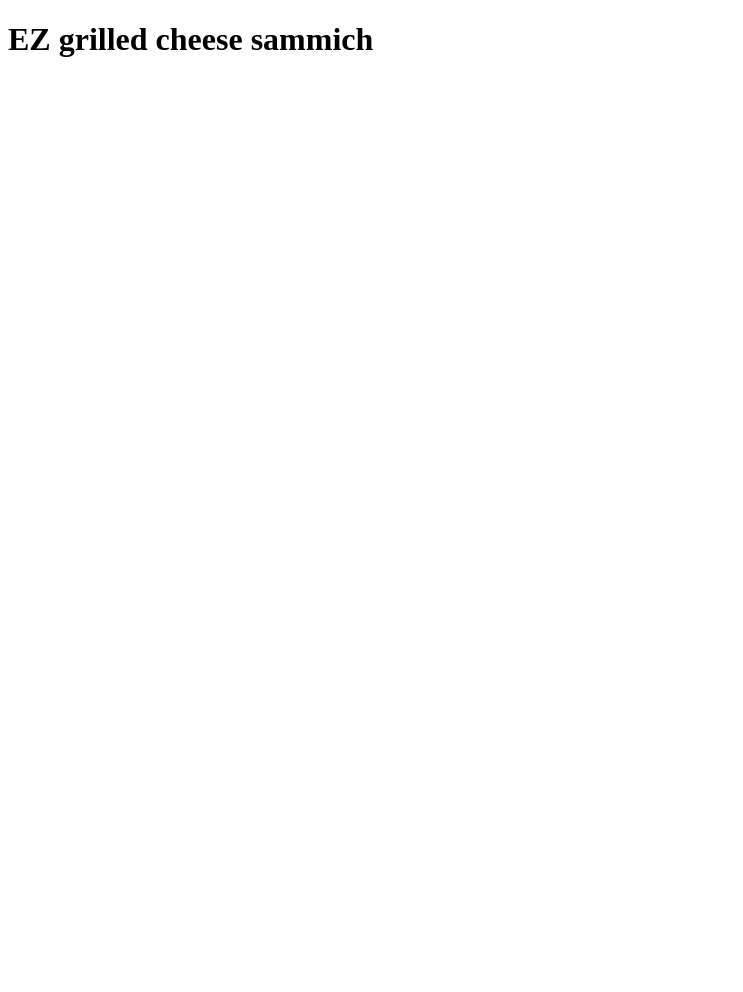
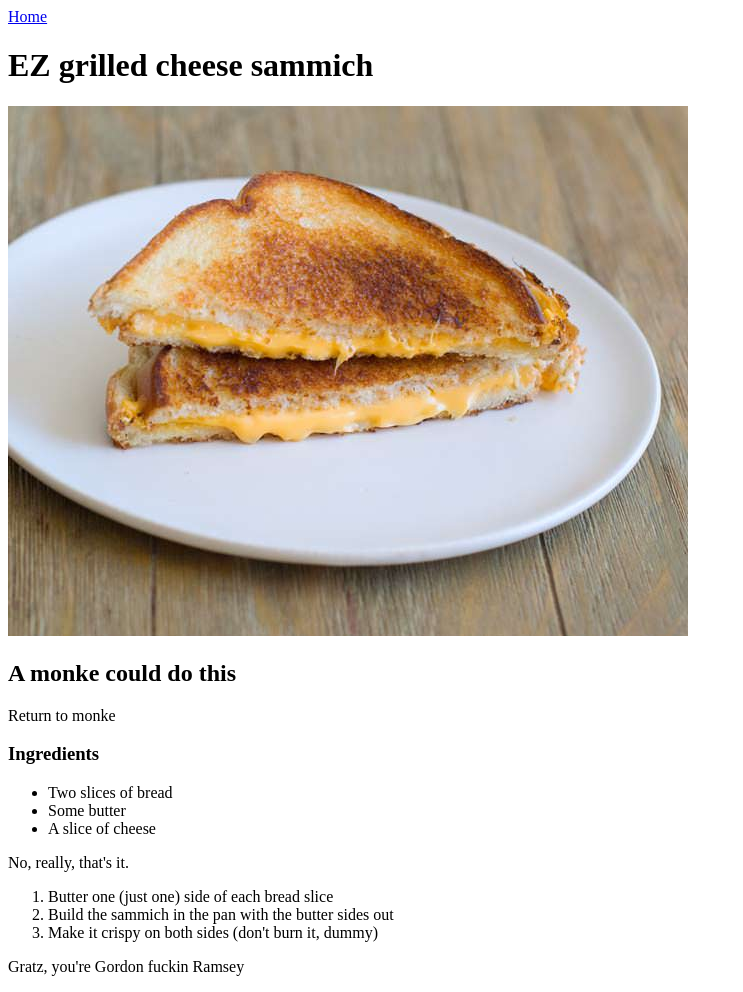
Before and after one commit to bizcaz/odin-recipes, a plain HTML site: page recipes/grilled-cheese.html in a window 1280 px wide. Shown: the whole page, without its empty margins (0-743 px from the left). Before the commit the page ends 800 px from the top, so only its background shows below. Drawn offline with Linux system fonts and the light colour scheme.

Commit message:
Add grilled cheese recipe and added link to home page on all pages

```diff
--- a/recipes/grilled-cheese.html
+++ b/recipes/grilled-cheese.html
@@ -6,6 +6,25 @@
     </head>
 
     <body>
+        <a href="../index.html">Home</a>
         <h1>EZ grilled cheese sammich</h1>
+        <img src="../images/grilled-cheese.jpg" alt="Tasty lookin grilled cheese">
+        <h2>A monke could do this</h2>
+        <p>Return to monke</p>
+
+        <h3>Ingredients</h3>
+        <ul>
+            <li>Two slices of bread</li>
+            <li>Some butter</li>
+            <li>A slice of cheese</li>
+        </ul>
+        <p>No, really, that's it.</p>
+
+        <ol>
+            <li>Butter one (just one) side of each bread slice</li>
+            <li>Build the sammich in the pan with the butter sides out</li>
+            <li>Make it crispy on both sides (don't burn it, dummy)</li>
+        </ol>
+        <p>Gratz, you're Gordon fuckin Ramsey</p>
     </body>
 </html>
```
Also changed, not shown: recipes/baked-mac-n-cheese.html (+1 -0 lines), recipes/pizza.html (+1 -0 lines), images/grilled-cheese.jpg (added), images/pizza.jpg (added).
